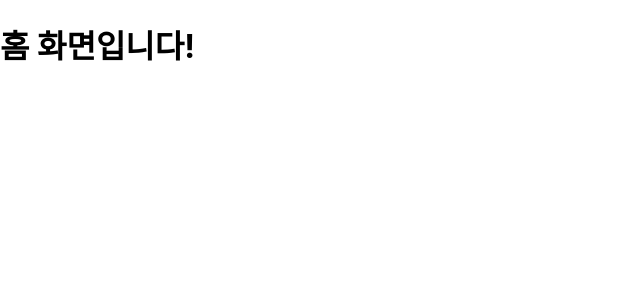
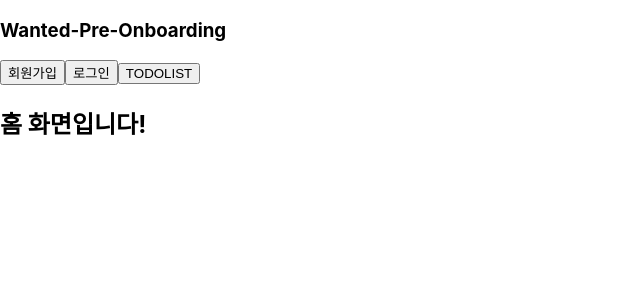
Before and after one commit to DataCodeLiteracy/wanted-pre-onboarding-frontend, a React (Create React App) app: page / in a window 1280 px wide. Shown: the top 300 px of the page, without its empty margins (0-640 px from the left). Built offline with nearby package versions, Linux system fonts and the light colour scheme.

Commit message:
feat: Header 컴포넌트 추가하기

```diff
--- /dev/null
+++ b/src/components/Header.jsx
@@ -0,0 +1,14 @@
+import React from "react";
+
+export default function Header() {
+  return (
+    <nav>
+      <h1>Wanted-Pre-Onboarding</h1>
+      <div>
+        <button>회원가입</button>
+        <button>로그인</button>
+        <button>TODOLIST</button>
+      </div>
+    </nav>
+  );
+}
--- /dev/null
+++ b/src/components/TodoHeader.jsx
@@ -0,0 +1,12 @@
+import React from "react";
+
+export default function TodoHeader() {
+  return (
+    <nav>
+      <h1>Wanted-Pre-Onboarding</h1>
+      <div>
+        <button>로그아웃</button>
+      </div>
+    </nav>
+  );
+}
--- a/src/pages/Home.jsx
+++ b/src/pages/Home.jsx
@@ -1,9 +1,11 @@
 import React from "react";
+import Header from "../components/Header";
 
 export default function Home() {
   return (
-    <div>
+    <section>
+      <Header />
       <h1>홈 화면입니다!</h1>
-    </div>
+    </section>
   );
 }
--- a/src/pages/Signin.jsx
+++ b/src/pages/Signin.jsx
@@ -74,7 +74,7 @@ export default function Signup() {
   };
 
   return (
-    <div>
+    <section>
       <h1>로그인</h1>
       <form onSubmit={handleSignin}>
         <div>
@@ -108,6 +108,6 @@ export default function Signup() {
           로그인
         </button>
       </form>
-    </div>
+    </section>
   );
 }
--- a/src/pages/Signup.jsx
+++ b/src/pages/Signup.jsx
@@ -66,7 +66,7 @@ export default function Signup() {
   };
 
   return (
-    <div>
+    <section>
       <h1>회원가입</h1>
       <form onSubmit={handleSignup}>
         <div>
@@ -101,6 +101,6 @@ export default function Signup() {
           가입하기
         </button>
       </form>
-    </div>
+    </section>
   );
 }
--- a/src/pages/Todo.jsx
+++ b/src/pages/Todo.jsx
@@ -2,6 +2,7 @@ import React, { useEffect, useState } from "react";
 import TodoInput from "../components/TodoInput";
 import TodoList from "../components/TodoList";
 import { useNavigate } from "react-router-dom";
+import TodoHeader from "../components/TodoHeader";
 
 export default function Todo() {
   const [todos, setTodos] = useState(() => readTodo());
@@ -43,7 +44,8 @@ export default function Todo() {
   }, [accessToken, navigate]);
 
   return (
-    <div>
+    <section>
+      <TodoHeader />
       <h1>TODO LIST</h1>
       <TodoInput onAdd={handleAdd} />
       <ul className="todos">
@@ -57,7 +59,7 @@ export default function Todo() {
           />
         ))}
       </ul>
-    </div>
+    </section>
   );
 }
 
```
